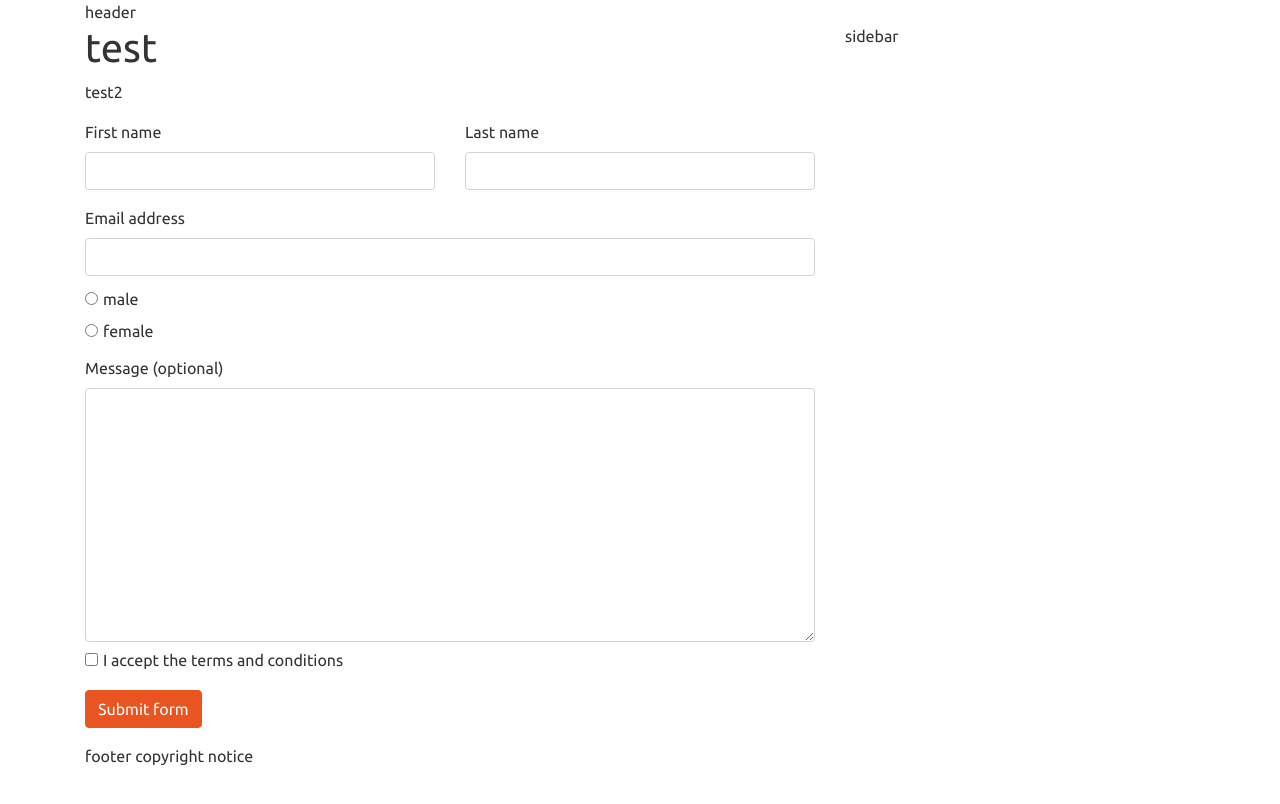
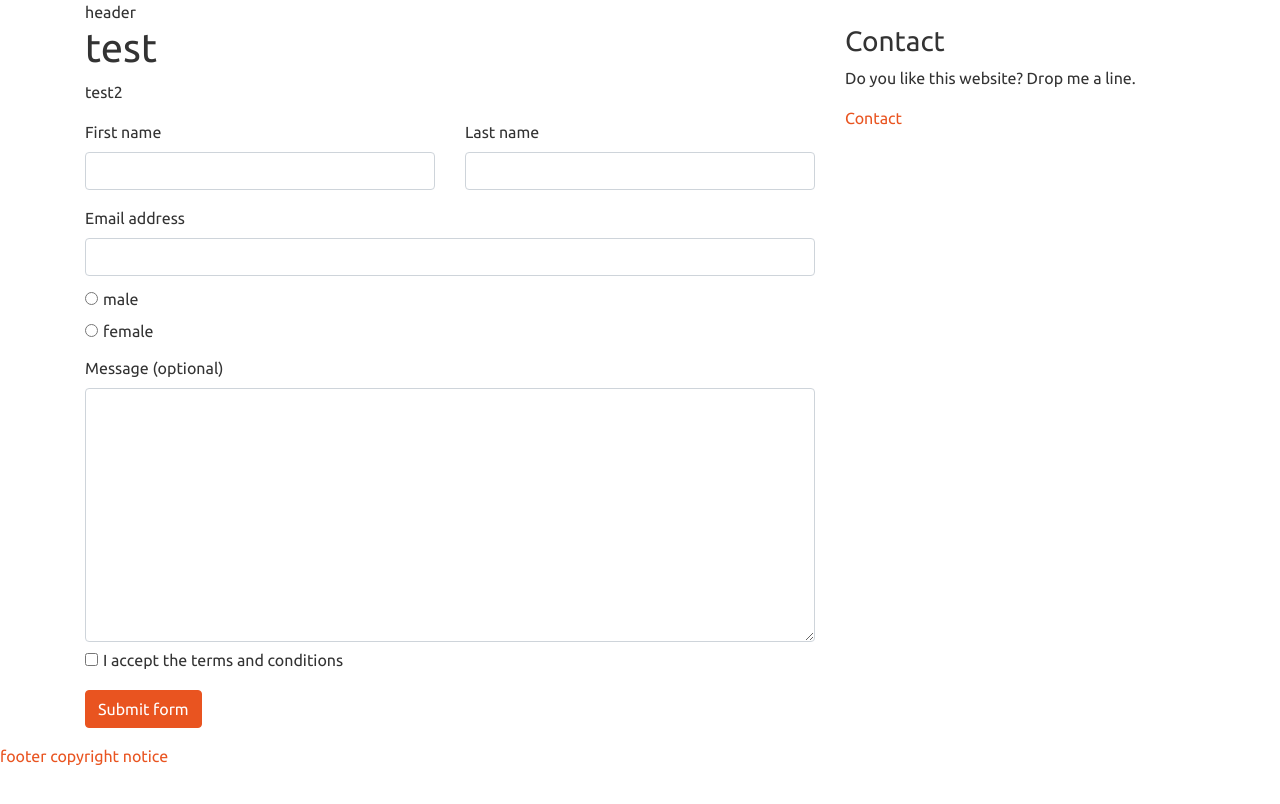
Before and after one commit to jhvanderschee/jekyllconf2019, a Jekyll site: the page built from index.md, in a window 1280 px wide. Shown: the top 804 px of the page. Built offline with Jekyll 4.4.1, drawn with Linux system fonts in a browser that asks for light colours; nearby versions of some CDN libraries; our own code applies the rules of GitHub Pages for plain Markdown files.

Commit message:
Update sidebar.html

```diff
--- a/_includes/sidebar.html
+++ b/_includes/sidebar.html
@@ -1 +1,5 @@
-sidebar
+<div class="well">
+  <h3>Contact</h3>
+  <p>Do you like this website? Drop me a line.</p>
+  <p><a href="btn btn-default" href="/contact">Contact</div>
+</div>
```
